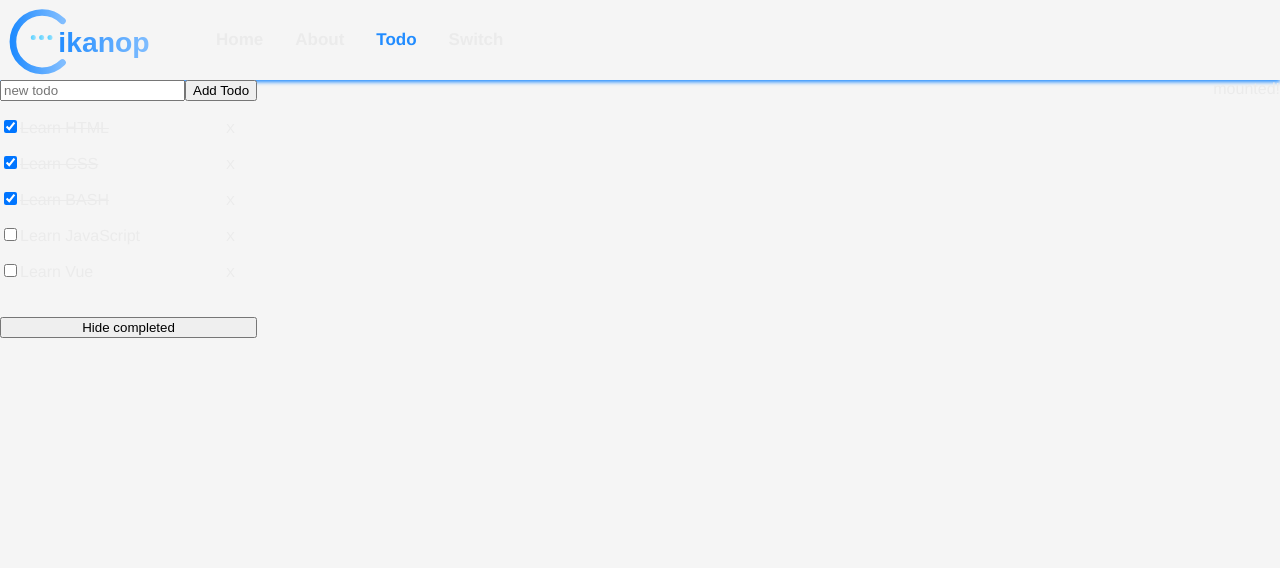
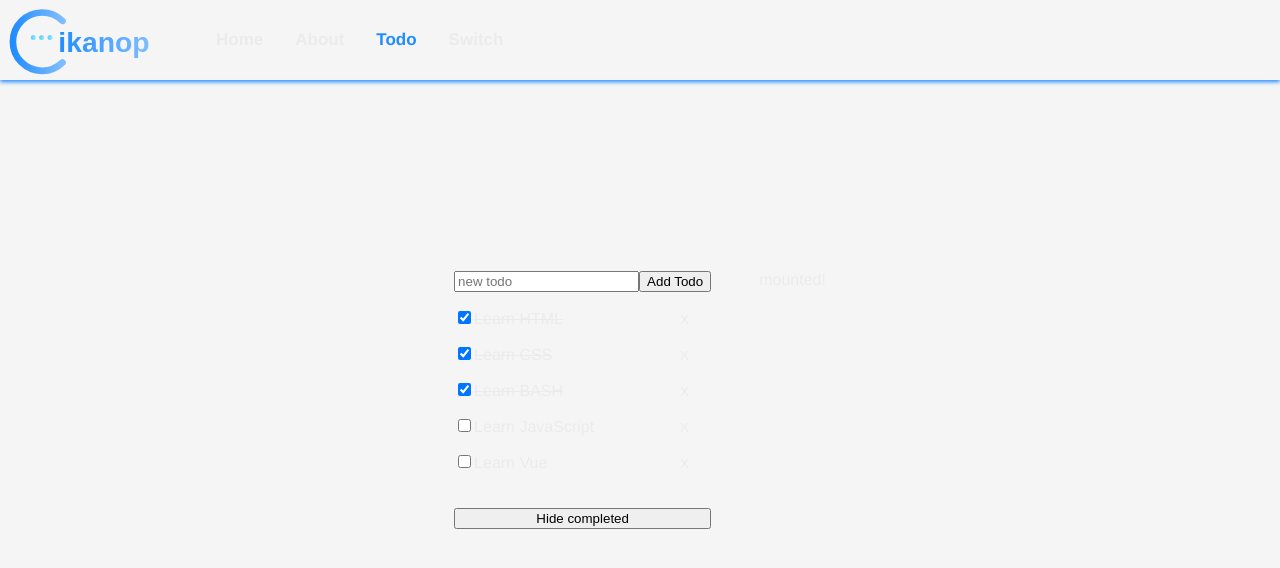
Before and after one commit to ikanop/my-vue-app, a Vue app: page /todo in a window 1280 px wide. Shown: the top 568 px of the page. Built offline with nearby package versions, Linux system fonts and the light colour scheme.

Commit message:
centered body elements using flex

```diff
--- a/src/App.vue
+++ b/src/App.vue
@@ -1,9 +1,9 @@
 <script setup>
-import TopBar from './components/topBar.vue'
+import Header from "./components/header.vue";
 </script>
 
 <template>
-  <top-bar/>
+  <Header/>
   <main>
     <RouterView/>
   </main>
--- a/src/assets/layout.css
+++ b/src/assets/layout.css
@@ -1,5 +1,8 @@
-html, body {
-    overflow-y: hidden;
+body {
+    display: flex;
+    justify-content: center;
+    align-items: center;
+    min-height: 100vh;
     margin: 0;
     padding: 0;
 }
--- a/src/components/topBar.vue
+++ b/src/components/header.vue
@@ -1,5 +1,5 @@
 <template>
-  <header class="topbar">
+  <header>
     <img src="../assets/spinner.svg">
     <h1>{{ title }}</h1>
     <nav>
@@ -34,7 +34,10 @@
 </template>
 
 <style scoped>
-.topbar {
+header {
+  position: absolute;
+  top: 0;
+  left: 0;
   display: flex;
   flex-direction: row;
   align-items: center;
@@ -66,7 +69,6 @@ nav a:not(.active):hover {
 </style>
 
 <script setup>
-import {computed, ref} from 'vue';
 import {useRoute} from "vue-router";
 
 const route = useRoute();
--- a/src/components/languages.vue
+++ b/src/components/languages.vue
@@ -19,7 +19,8 @@ onMounted(async () => {
 </script>
 
 <template>
-  <div v-for="(percent, lang) in percentages" :key="lang" class="language">
+  <h1>Languages used</h1>
+  <div v-for="(percent, lang) in percentages" :key="lang">
     <p>{{ lang }} - {{ percent }}%</p>
     <div class="bar">
       <div class="fill" :style="{ width: percent + '%' }"></div>
@@ -28,15 +29,12 @@ onMounted(async () => {
 </template>
 
 <style scoped>
-.language {
-  display: flex;
-  justify-content: center;
-  align-items: center;
-  flex-direction: column;
+h1 {
+  color: var(--blue);
 }
 
 .bar {
-  width: 30%;
+  width: 30vw;
   height: 10px;
   background: #eee;
   border-radius: 5px;
--- a/src/pages/todo.vue
+++ b/src/pages/todo.vue
@@ -6,10 +6,7 @@ import MountedStatus from "../components/mountedStatus.vue";
 <template>
   <div class="container">
     <TodoList/>
-    <MountedStatus
-        style="
-        margin: 0 0 0 auto;"
-    />
+    <MountedStatus class="mounted-status"/>
   </div>
 </template>
 
@@ -18,4 +15,8 @@ import MountedStatus from "../components/mountedStatus.vue";
   display: flex;
   gap: 3rem;
 }
+
+.mounted-status {
+  margin: 0 0 0 auto;
+}
 </style>
```
